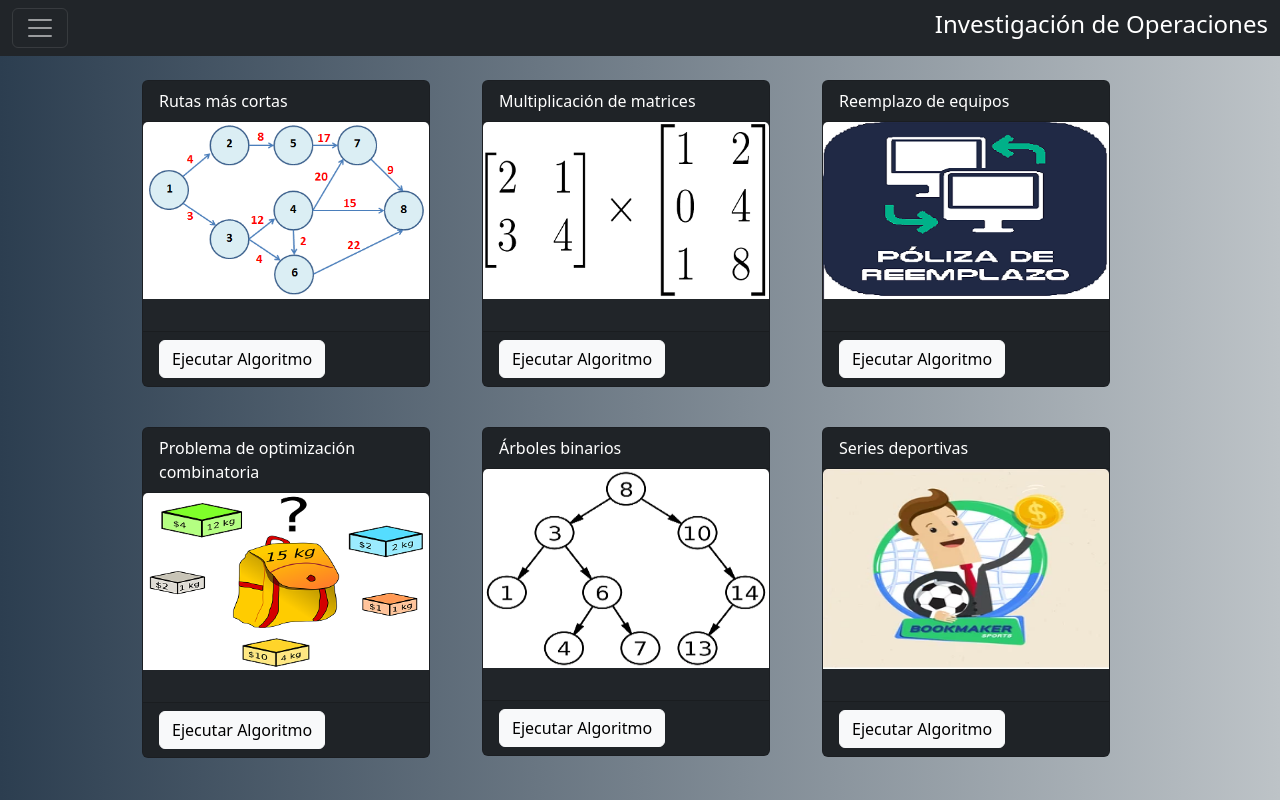
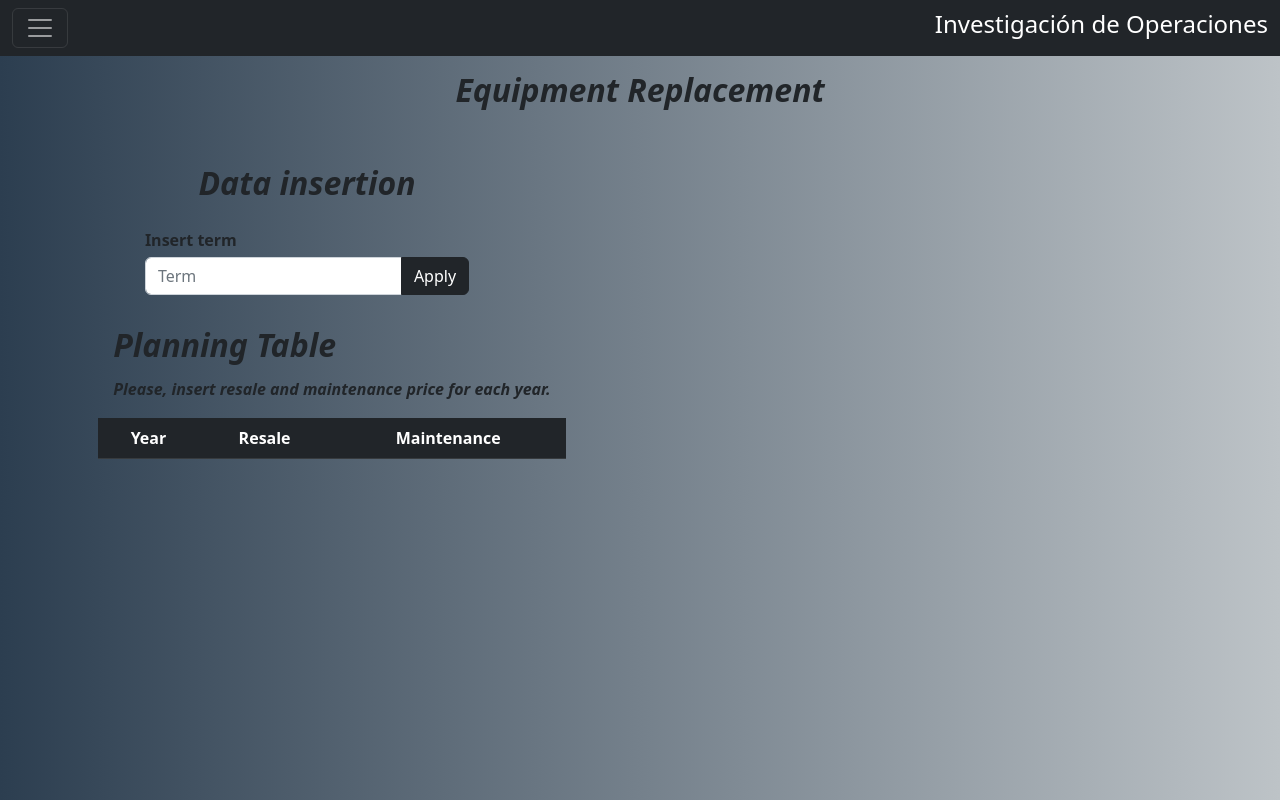
Before and after one commit to Chrysitis/IOproyecto, an Angular app: page /equipmentReplacement in a window 1280 px wide. Before the commit this address led to /. Built offline with nearby package versions, Linux system fonts and the light colour scheme.

Commit message:
Added Equipment replacement module and routed it. :snowflake:

```diff
--- a/src/app/app.module.ts
+++ b/src/app/app.module.ts
@@ -13,6 +13,7 @@ import { ProblemaMochilaComponent } from './components/problema-mochila/problema
 import { MenuComponent } from './components/menu/menu.component';
 import { HeaderComponent } from './header/header.component';
 import { shortestPathService } from './components/rutas-cortas/shortestPath.service';
+import { EquipmentReplacementComponent } from './components/equipment-replacement/equipment-replacement.component';
 
 @NgModule({
   declarations: [
@@ -21,6 +22,7 @@ import { shortestPathService } from './components/rutas-cortas/shortestPath.serv
     ProblemaMochilaComponent,
     MenuComponent,
     HeaderComponent,
+    EquipmentReplacementComponent,
   ],
   imports: [
     BrowserModule,
--- /dev/null
+++ b/src/app/components/equipment-replacement/equipment-replacement.component.html
@@ -0,0 +1,76 @@
+<app-header></app-header>
+<div class="container-lg">
+
+  <!-- Page title -->
+
+  <div class="d-flex justify-content-center">
+    <div class="card-dark">
+      <h2 class="card-title" style="padding: 15px">
+        <strong><em>Equipment Replacement</em></strong>
+      </h2>
+    </div>
+  </div>
+
+  <!-- Data insertion -->
+  <div class="d-flex justify-content-start">
+    <div d-flex flex-column mb-3>
+      <div class="d-flex justify-content-around" style="margin-top: 25px; width: 500px; padding-right: 50px;">
+        <form>
+          <div>
+            <div class="d-flex justify-content-center">
+              <div class="card-dark">
+                <h2 class="card-title" style="padding: 15px">
+                  <strong><em>Data insertion</em></strong>
+                </h2>
+              </div>
+            </div>
+            <label for="text" style="margin-top: 10px"><strong>Insert term</strong></label>
+            <div class="input-group mb-3" style="margin-top: 5px">
+              <input id="termInput" type="number" #termInput class="form-control" placeholder="Term" />
+              <button class="btn btn-dark" type="button" id="termBtn" #termBtn (click)="setTerm(termInput.value)">
+                Apply
+              </button>
+            </div>
+          </div>
+        </form>
+      </div>
+
+      <div class="d-flex justify-content-center">
+        <div class="d-flex flex-column mb-3">
+          <div class="d-flex justify-content-center">
+            <div class="card-dark">
+              <h2 class="card-title" style="padding: 15px">
+                <strong><em>Planning Table</em></strong><br>
+                <strong style="font-size:medium"><em>Please, insert resale and maintenance price for each
+                    year.</em></strong>
+              </h2>
+            </div>
+          </div>
+          <table class="table table-dark" style="text-align: center; width:auto;">
+            <thead>
+              <tr>
+                <th>Year</th>
+                <th>Resale</th>
+                <th>Maintenance</th>
+              </tr>
+            </thead>
+            <tbody style="width: 75px;">
+              <tr *ngFor="let row of planningTable; index as i">
+                <td *ngFor="let val of row; index as j">
+                  <div *ngIf="j == 0">
+                    {{ val + 1}}
+                  </div>
+                  <div *ngIf="j == 1">
+                    <input id="termInput" type="number" #termInput class="form-control" placeholder="Resale" />
+                  </div>
+                  <div *ngIf="j == 2">
+                    <input id="termInput" type="number" #termInput class="form-control" placeholder="Maintenance" />
+                  </div>
+                </td>
+              </tr>
+            </tbody>
+          </table>
+        </div>
+      </div>
+    </div>
+    <!-- -->
--- /dev/null
+++ b/src/app/components/equipment-replacement/equipment-replacement.component.ts
@@ -0,0 +1,25 @@
+import { Component, OnInit } from '@angular/core';
+import { equipmentReplacementService } from './equipment-replacement.service';
+
+@Component({
+  selector: 'app-equipment-replacement',
+  templateUrl: './equipment-replacement.component.html',
+  styleUrls: ['./equipment-replacement.component.css'],
+})
+export class EquipmentReplacementComponent implements OnInit {
+  ERService: equipmentReplacementService;
+  costsTable: any[];
+  planningTable: any[][];
+  constructor() {
+    this.ERService = new equipmentReplacementService();
+    this.costsTable = new Array();
+    this.planningTable = new Array();
+  }
+
+  ngOnInit(): void {}
+
+  setTerm(term: string) {
+    this.ERService.setPlanningTable(Number(term));
+    this.planningTable = this.ERService.getPlanningTable();
+  }
+}
--- /dev/null
+++ b/src/app/components/equipment-replacement/equipment-replacement.service.ts
@@ -0,0 +1,47 @@
+export class equipmentReplacementService {
+  costsTable: any[];
+  planningTable: any[][];
+  term: number;
+  constructor() {
+    this.costsTable = new Array();
+    this.planningTable = new Array();
+    this.term = 0;
+  }
+
+  setTables(
+    initialCost: number,
+    term: number,
+    expectancy: number,
+    resale: number,
+    maintenance: number
+  ) {}
+
+  setPlanningTable(term: number) {
+    this.term = term;
+    this.planningTable = this.setMatrixSize();
+  }
+
+  getPlanningTable() {
+    return this.planningTable;
+  }
+
+  setMatrixSize() {
+    let newMatrix: number[][] = new Array();
+    for (let i = 0; i <= this.term - 1; i++) {
+      let row: number[] = new Array();
+      for (let i = 0; i < 3; i++) {
+        row[i] = 0;
+      }
+      newMatrix.push(row);
+    }
+
+    for (let i = 0; i <= this.term - 1; i++) {
+      for (let j = 0; j < 3; j++) {
+        if (j == 0) {
+          newMatrix[i][j] = i;
+        }
+      }
+    }
+    return newMatrix;
+  }
+}
--- a/src/app/components/menu/menu.component.html
+++ b/src/app/components/menu/menu.component.html
@@ -66,7 +66,7 @@
           <!--<p class="card-text">Busca la solución óptima al reemplazo de un equipo siento la solución óptima la de menor costo.</p>-->
         </div>
         <div class="card-footer">
-          <button href="" class="btn btn-light" data-bs-toggle="modal" data-bs-target="#exampleModal"
+          <button href="" class="btn btn-light" routerLink="equipmentReplacement"
             title="Busca la solución óptima al reemplazo de un equipo siento la solución óptima la de menor costo.">
             Ejecutar Algoritmo
           </button>
```
Also changed, not shown: src/app/app-routing.module.ts (+9 -7 lines), src/app/components/equipment-replacement/equipment-replacement.component.css (added), 1 other file (tests, documents, lock files or other folders).
